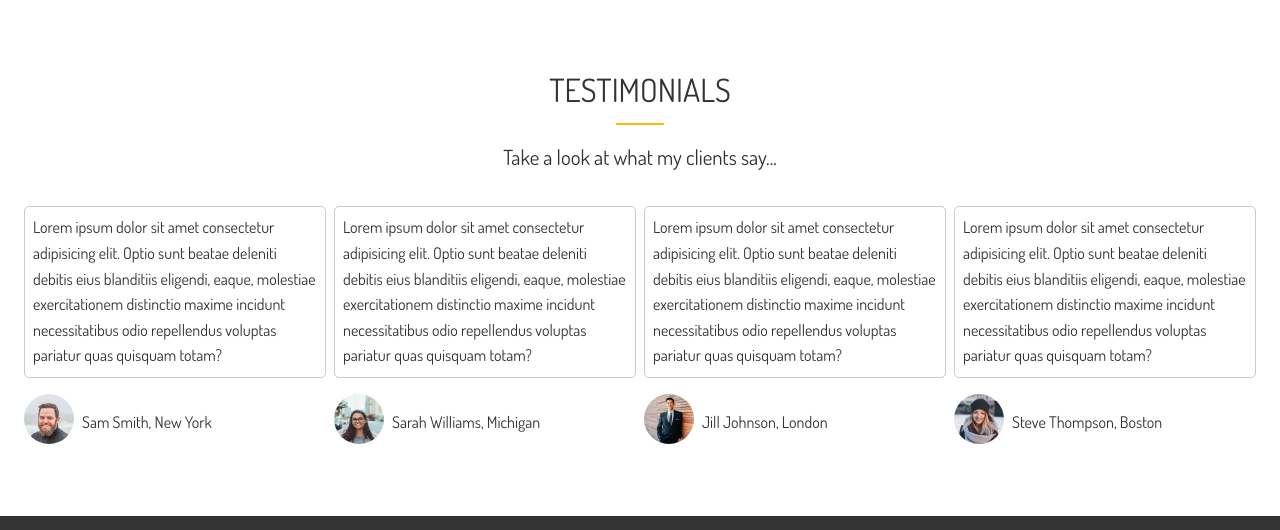
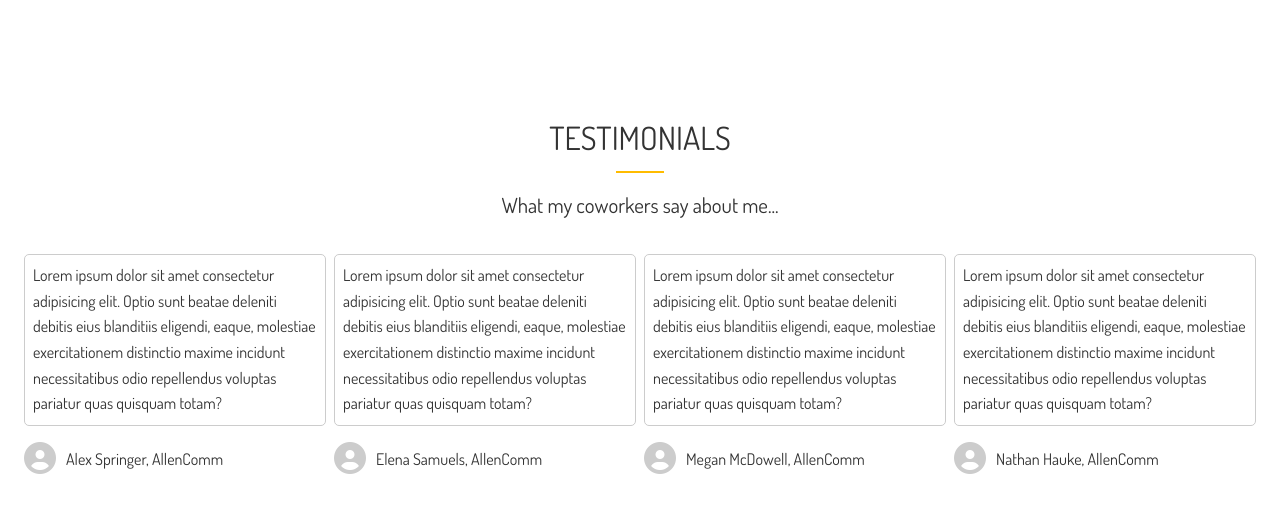
Before and after one commit to peterfchris/portfolio_site, a website: page dist/about.html in a window 1280 px wide. Shown: the part 1424-1954 px from the top of the page. Drawn offline with Linux system fonts and the light colour scheme.

```diff
--- a/scss/main.scss
+++ b/scss/main.scss
@@ -119,7 +119,7 @@
   &-b {
     .stats {
       display: grid;
-      grid-template-columns: repeat(4, 1fr);
+      grid-template-columns: repeat(3, 1fr);
 
       li {
         line-height: 2;
@@ -286,11 +286,9 @@
         padding: 0.5rem;
       }
 
-      img {
-        width: 50px;
-        height: 50px;
-        border-radius: 50%;
-        margin-right: 0.5rem;
+      i {
+        color: $medium-color;
+        padding-right: 10px;
       }
     }
   }
```
Also changed, not shown: dist/about.html, dist/contact.html, dist/css/main.css, dist/index.html, dist/work.html.
